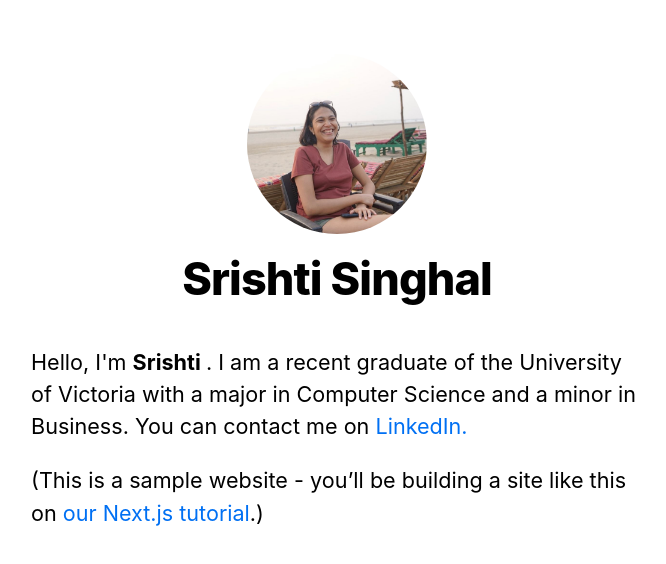
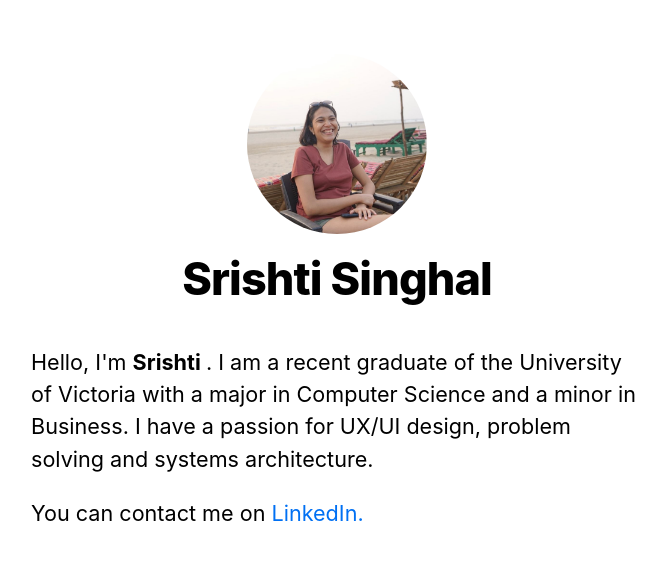
Before and after one commit to SrishtiSinghal/portfolio, a Next.js app: page / in a window 1280 px wide. Shown: the top 564 px of the page, without its empty margins (303-969 px from the left). Built offline with nearby package versions, Linux system fonts and the light colour scheme.

Commit message:
Changing description

```diff
--- a/pages/index.js
+++ b/pages/index.js
@@ -9,12 +9,13 @@
         <title>{siteTitle}</title>
       </Head>
       <section className={utilStyles.headingMd}>
-        <p>Hello, I'm <strong>Srishti </strong>. I am a recent graduate of the University of Victoria with a major in Computer Science
-           and a minor in Business. You can contact me on <a href= "https://www.linkedin.com/in/srishti98/">LinkedIn.</a></p>
+        <p>Hello, I'm <strong>Srishti </strong>. I am a recent graduate of the University of Victoria
+         with a major in Computer Science and a minor in Business. I have a passion for UX/UI design, problem solving and systems
+         architecture.</p>
         <p>
-          (This is a sample website - you’ll be building a site like this on{' '}
-          <a href="https://nextjs.org/learn">our Next.js tutorial</a>.)
+
         </p>
+        You can contact me on <a href= "https://www.linkedin.com/in/srishti98/">LinkedIn.</a>
       </section>
     </Layout>
   )
```
Also changed, not shown: posts/pre-rendering.md (+11 -0 lines), posts/ssg-ssr.md (+19 -0 lines).
